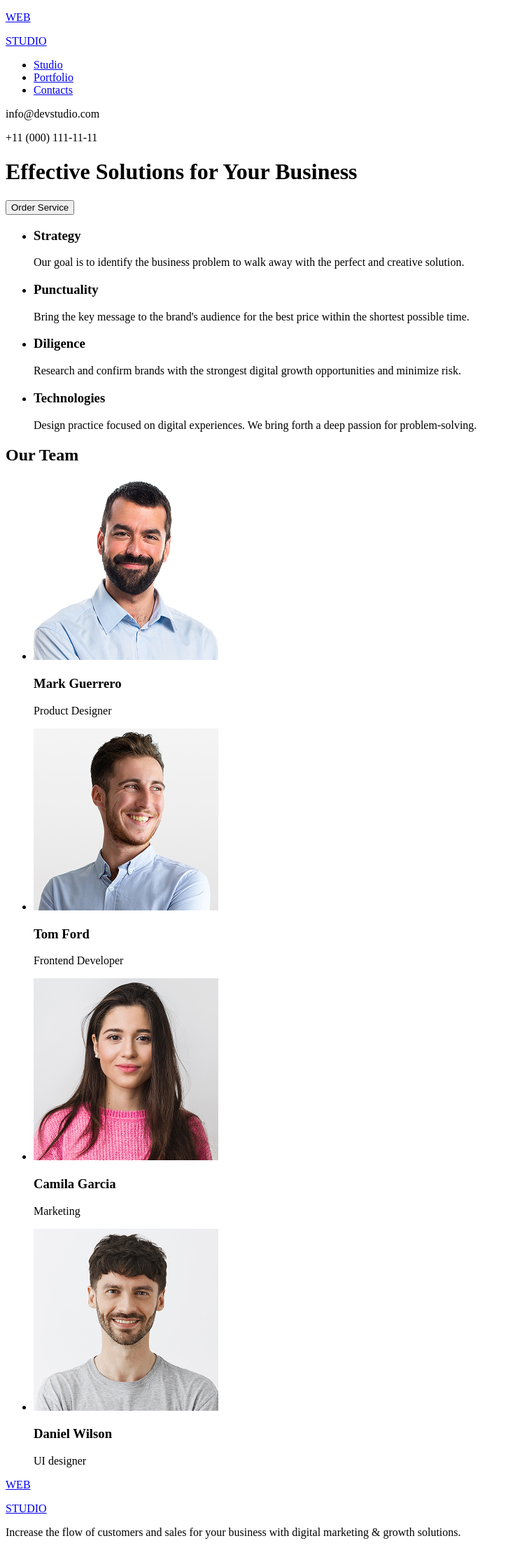
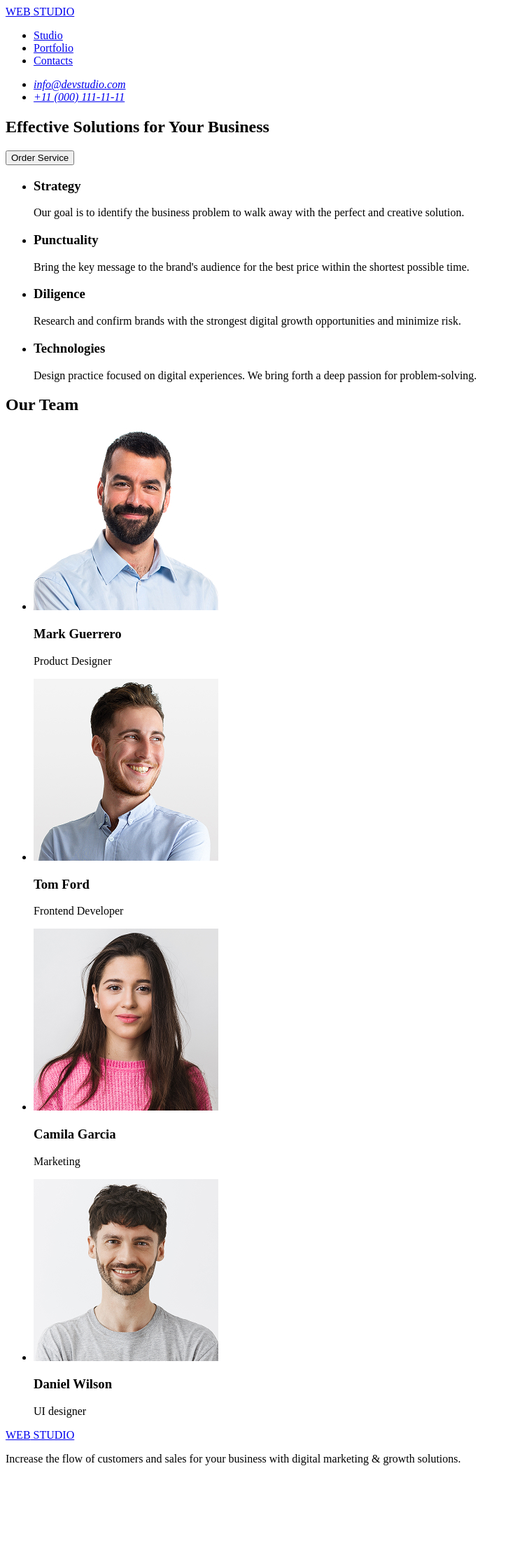
Before and after one commit to hilmisafak/goit-markup-hw-01, a plain HTML site: page index.html in a window 1280 px wide. Shown: the whole page at 70% size, without its empty margins (0-736 px from the left). After the commit the page ends 2110 px from the top, so only its background shows below. Drawn offline with Linux system fonts and the light colour scheme.

Commit message:
The names of the photos were arranged according to the rules. Logos were changed to span instead of paragraph tag. Address section was arranged. Effective field was changed to section instead of div.

```diff
--- a/index.html
+++ b/index.html
@@ -9,8 +9,8 @@
   <body>
     <header>
       <a href="/">
-        <p>WEB</p>
-        <p>STUDIO</p>
+        <span>WEB</span>
+        STUDIO
       </a>
 
       <nav>
@@ -27,17 +27,24 @@
         </ul>
       </nav>
 
-      <div>
-        <p>info@devstudio.com</p>
-        <p>+11 (000) 111-11-11</p>
-      </div>
+      <address>
+        <ul>
+          <li>
+            <a href="mailto:info@devstudio.com"> info@devstudio.com </a>
+          </li>
+
+          <li>
+            <a href="tel:+110001111111">+11 (000) 111-11-11</a>
+          </li>
+        </ul>
+      </address>
     </header>
 
     <main>
-      <div>
+      <section id="0">
         <h1>Effective Solutions for Your Business</h1>
         <button type="button">Order Service</button>
-      </div>
+      </section>
 
       <section id="1">
         <ul>
@@ -81,7 +88,7 @@
         <ul>
           <li>
             <img
-              src="./images/markGuerreroPhoto.jpg"
+              src="./images/mark-guerrero-photo.jpg"
               alt="profile photo"
               width="264"
               height="260"
@@ -94,7 +101,7 @@
 
           <li>
             <img
-              src="./images/tomFordPhoto.jpg"
+              src="./images/tom-ford-photo.jpg"
               alt="profile photo"
               width="264"
               height="260"
@@ -107,7 +114,7 @@
 
           <li>
             <img
-              src="./images/camilaGarciaPhoto.jpg"
+              src="./images/camila-garcia-photo.jpg"
               alt="profile photo"
               width="264"
               height="260"
@@ -120,7 +127,7 @@
 
           <li>
             <img
-              src="./images/danielWilsonPhoto.jpg"
+              src="./images/daniel-wilson-photo.jpg"
               alt="profile photo"
               width="264"
               height="260"
@@ -136,8 +143,8 @@
 
     <footer>
       <a href="/">
-        <p>WEB</p>
-        <p>STUDIO</p>
+        <span>WEB</span>
+        STUDIO
       </a>
 
       <p>
```
Also changed, not shown: images/camila-garcia-photo.jpg (renamed from images/camilaGarciaPhoto.jpg), images/daniel-wilson-photo.jpg (renamed from images/danielWilsonPhoto.jpg), images/mark-guerrero-photo.jpg (renamed from images/markGuerreroPhoto.jpg), images/tom-ford-photo.jpg (renamed from images/tomFordPhoto.jpg).
